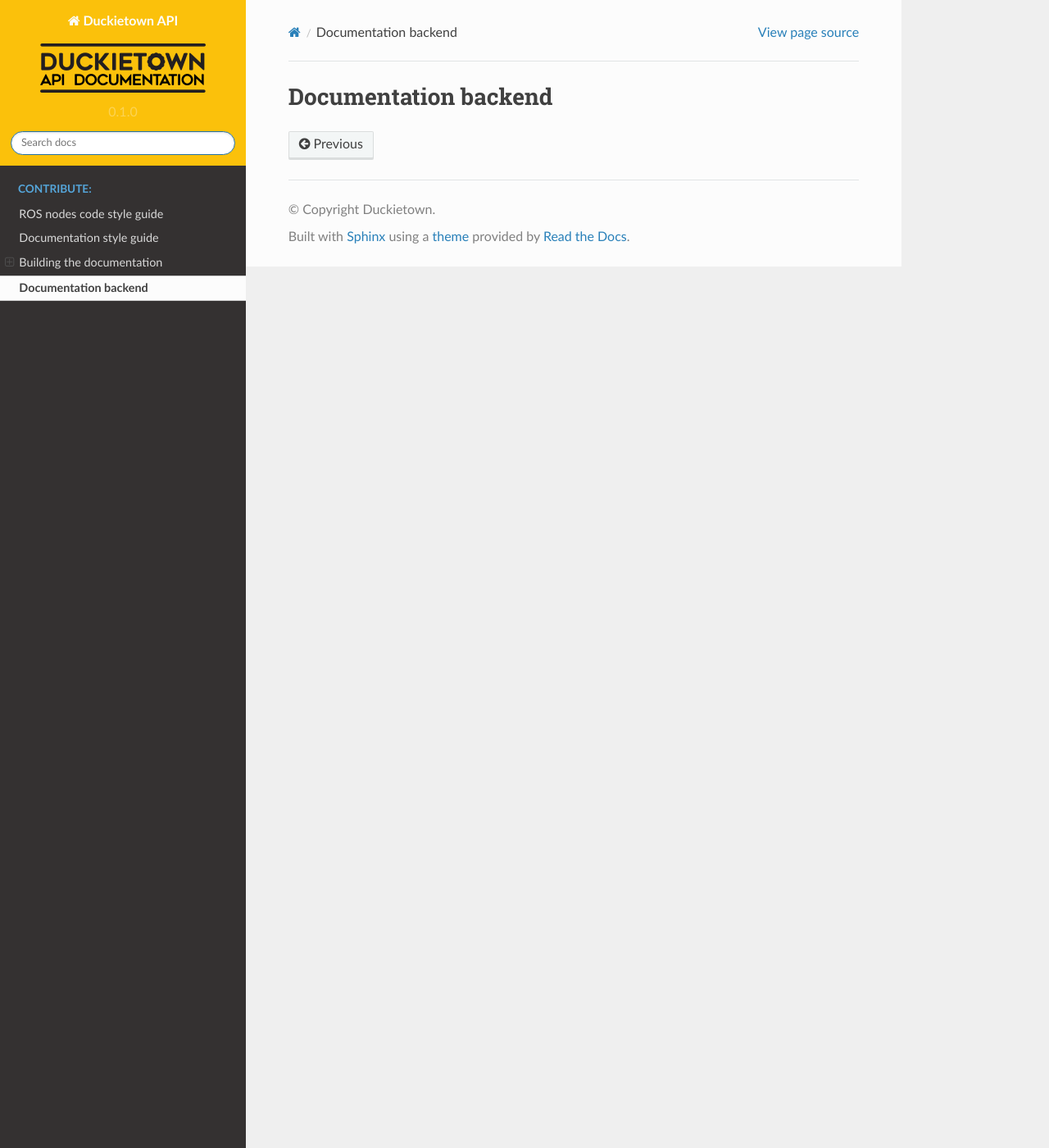
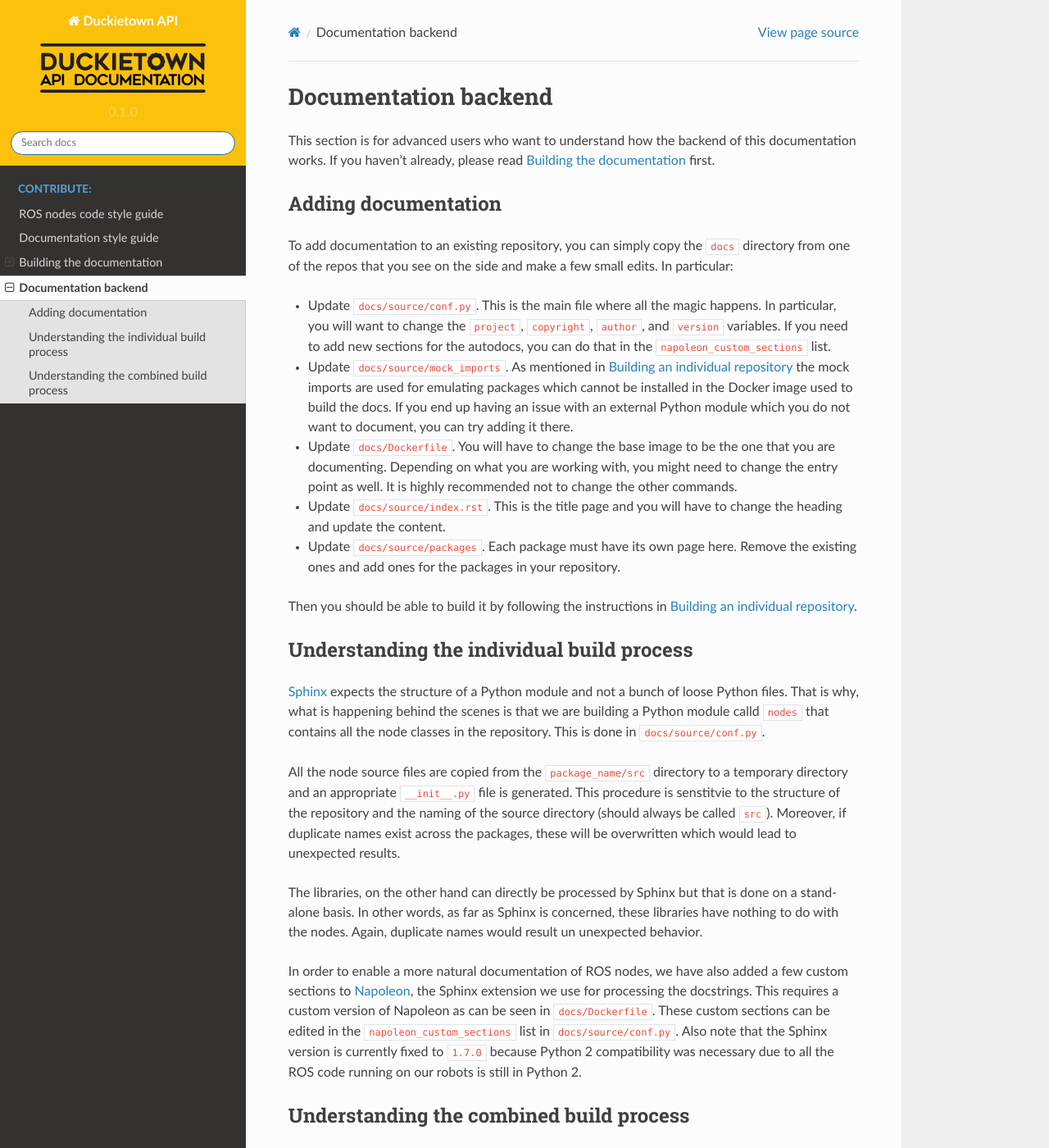
Before and after one commit to duckietown/docs-sphinxapi, a Sphinx documentation site: the page built from docs/source/contribute/build_details.rst, in a window 1280 px wide and 1400 px high. Shown: the whole window at 82% size. Built offline with Sphinx 7.4.7 and the Read the Docs theme 2.0.0, drawn with Linux system fonts in a browser that asks for light colours; pages that are not in the unit, such as notebooks, are missing from menus; some of the changed text lies outside the part shown.

Commit message:
build section completed

```diff
--- a/docs/source/contribute/build.rst
+++ b/docs/source/contribute/build.rst
@@ -30,10 +30,10 @@ repository. The standard structure of these pages is as follows::
 
    .. contents::
 
-   The `led_emitter` package provides the drivers that control the LEDs of a Duckiebot.
+   The ``led_emitter`` package provides the drivers that control the LEDs of a Duckiebot.
    It provides a convenient API for turning the LEDs on and off, changing their color and making
    them blink with various frequencies. You can see examples how to do that in the description
-   of the `LEDEmitterNode` class bellow.
+   of the ``LEDEmitterNode`` class bellow.
 
    LEDEmitterNode
    --------------
@@ -53,6 +53,8 @@ of the page. This must be followed by a short description of the package. After
 all nodes (if any) should be provided, followed by the documentation of the libraries (if any).
 These files must be **manually** updated at this moment. The generation of the documentation
 from the libraries and the ROS nodes source files is **automatic**.
+
+.. _docs-build-individual:
 
 Building an individual repository
 ---------------------------------
--- a/docs/source/contribute/build_details.rst
+++ b/docs/source/contribute/build_details.rst
@@ -2,3 +2,46 @@
 
 Documentation backend
 =====================
+
+This section is for advanced users who want to understand how the backend of this
+documentation works. If you haven't already, please read :ref:`docs-build` first.
+
+Adding documentation
+--------------------
+
+To add documentation to an existing repository, you can simply copy the ``docs`` directory from one of the repos that you see on the side and make a few small edits. In particular:
+
+* Update ``docs/source/conf.py``. This is the main file where all the magic happens. In particular, you
+  will want to change the ``project``, ``copyright``, ``author``, and ``version`` variables. If you
+  need to add new sections for the autodocs, you can do that in the ``napoleon_custom_sections``
+  list.
+
+* Update ``docs/source/mock_imports``. As mentioned in :ref:`docs-build-individual` the mock imports are used for emulating packages which cannot be installed in the Docker image used to build the docs. If you end up having an issue with an external Python module which you do not want to document, you can try adding it there.
+
+* Update ``docs/Dockerfile``. You will have to change the base image to be the one that you are
+  documenting. Depending on what you are working with, you might need to change the entry point
+  as well. It is highly recommended not to change the other commands.
+
+* Update ``docs/source/index.rst``. This is the title page and you will have to change the heading and update the content.
+
+* Update ``docs/source/packages``. Each package must have its own page here. Remove the existing ones and add ones for the packages in your repository.
+
+Then you should be able to build it by following the instructions in :ref:`docs-build-individual`.
+
+Understanding the individual build process
+------------------------------------------
+`Sphinx <http://www.sphinx-doc.org/en/master/index.html>`_ expects the structure of a Python module and not a bunch of loose Python files. That is why, what is happening behind the scenes is that we are building a Python module calld ``nodes`` that contains all the node classes in the repository. This is done in ``docs/source/conf.py``.
+
+All the node source files are copied from the ``package_name/src`` directory to a temporary   directory and an appropriate ``__init__.py`` file is generated. This procedure is senstitvie to   the structure of the repository and the naming of the source directory (should always be called  ``src``). Moreover, if duplicate names exist across the packages, these will be overwritten  which would lead to unexpected results.
+
+The libraries, on the other hand can directly be processed by Sphinx but that is done on a   stand-alone basis. In other words, as far as Sphinx is concerned, these libraries have nothing   to do with the nodes. Again, duplicate names would result un unexpected behavior.
+
+In order to enable a more natural documentation of ROS nodes, we have also added a few custom   sections to `Napoleon <http://www.sphinx-doc.org/en/master/usage/extensions/napoleon.html>`_,   the Sphinx extension we use for processing the docstrings. This requires a custom version of   Napoleon as can be seen in ``docs/Dockerfile``. These custom sections can be edited in the   ``napoleon_custom_sections`` list in ``docs/source/conf.py``. Also note that the Sphinx version is currently fixed to ``1.7.0`` because Python 2 compatibility was necessary due to all the ROS code running on our robots is still in Python 2.
+
+
+Understanding the combined build process
+----------------------------------------
+
+Building the combined documentation requires an extra level of moving files around. This is done by the ``launch.sh`` file in `docs-sphinxapi <https://github.com/duckietown/docs-sphinxapi>`_. It clones all the repositories listed in ``docs/source/repositories.txt``. Then, when building the ``nodes`` module, the source files from all the cloned directories are aggregated. Hence, there should be no name reuse across the combined repositories as well. If you wish to add a new repository the the combined documentation, edit the ``repositories.txt`` file and the ``index.rst``.
+
+The combined documentation also hosts non-code related pages such as this one. These can also be found under ``docs/source`` in the `docs-sphinxapi <https://github.com/duckietown/docs-sphinxapi>`_ repository.
```
